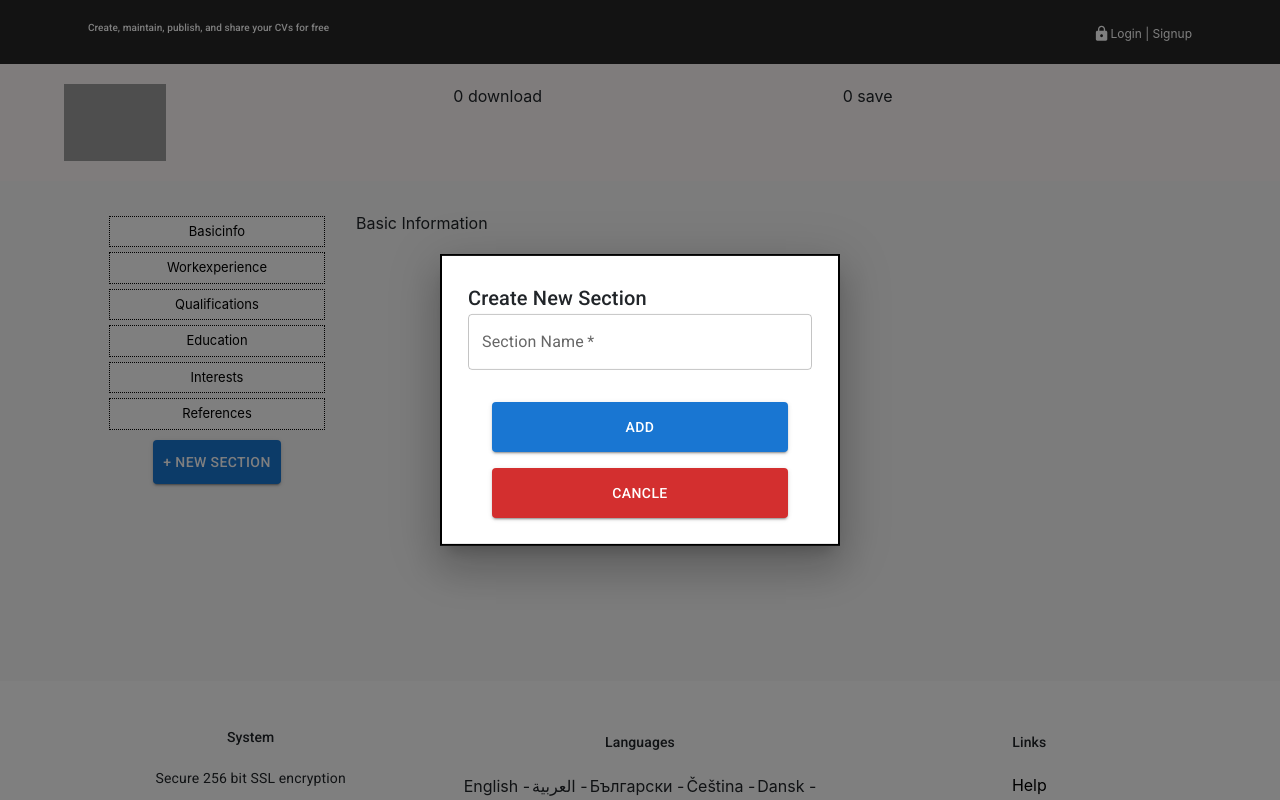
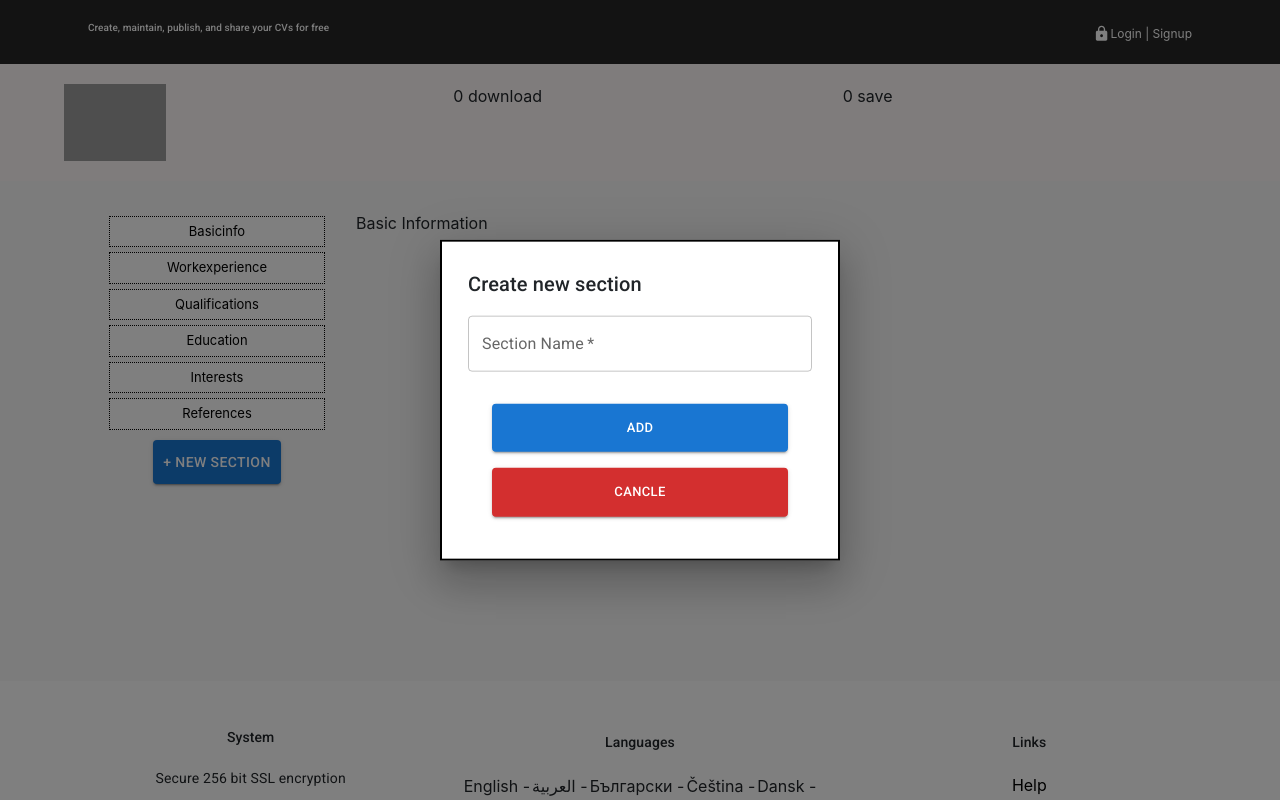
Before and after one commit to hossamabdulmagid/mui-react, a React (Create React App) app: page /create-cv in a window 1280 px wide. Both pictures are taken after a click on the button "+ NEW SECTION". Shown: the top 800 px of the page. Built offline with nearby package versions, Linux system fonts and the light colour scheme; grey boxes are pictures that could not be loaded.

Commit message:
fixed Modal Button Size

```diff
--- a/src/pages/create-cv-page/create-cv.component.tsx
+++ b/src/pages/create-cv-page/create-cv.component.tsx
@@ -203,13 +203,14 @@ const CreateCv: React.FC = (): JSX.Element => {
             >
                 <Box sx={style}>
                     <Typography id="modal-modal-title" variant="h6" component="h2">
-                        Create New Section
+                        Create new section
                     </Typography>
                     <Box
                         component='form'
                         noValidate
                         autoComplete='off'
                         onSubmit={handleSubmit(onSubmitHandler)}
+                        sx={{ mt: 2, mb: 2 }}
                     >
                         <TextField
                             sx={{ mb: 2 }}
@@ -228,6 +229,7 @@ const CreateCv: React.FC = (): JSX.Element => {
                                 fullWidth
                                 type='submit'
                                 // loading={loading}
+                                size="small"
 
                                 sx={{ py: '0.8rem', mt: '1rem' }}
                             >
@@ -240,7 +242,7 @@ const CreateCv: React.FC = (): JSX.Element => {
                                 color="error"
                                 // loading={loading}
                                 onClick={handleClose}
-
+                                size="small"
                                 sx={{ py: '0.8rem', mt: '1rem' }}
                             >
                                 Cancle
```
